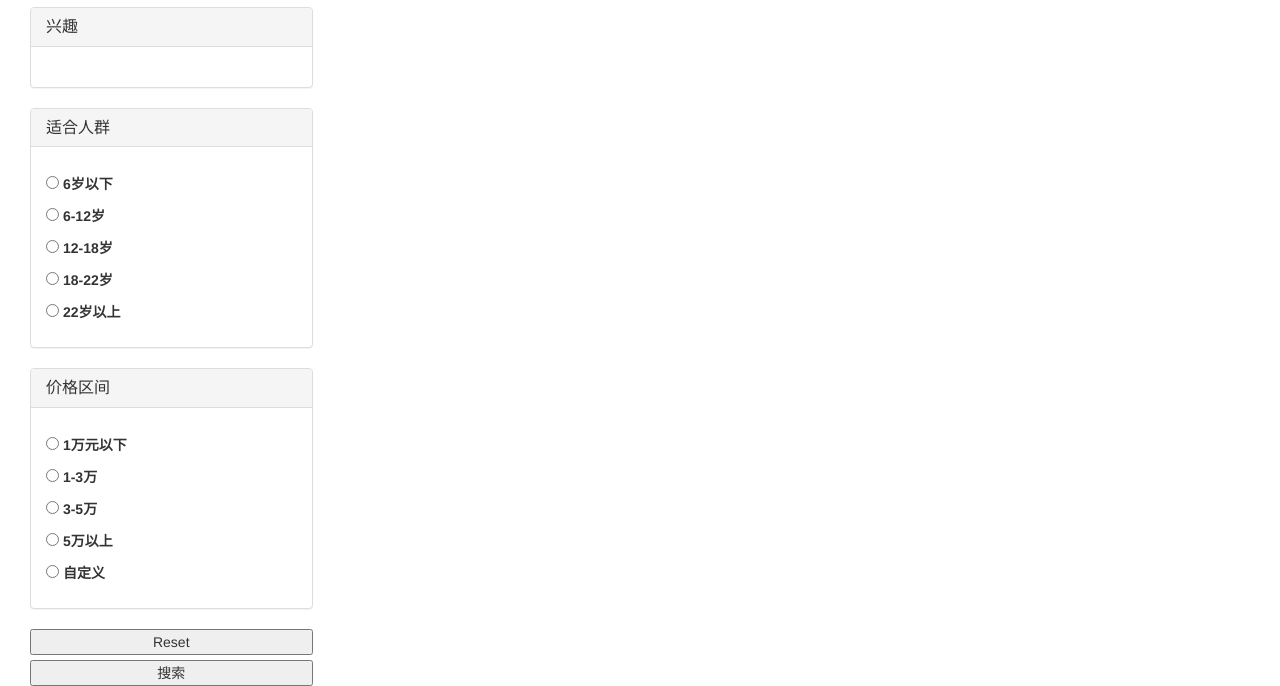
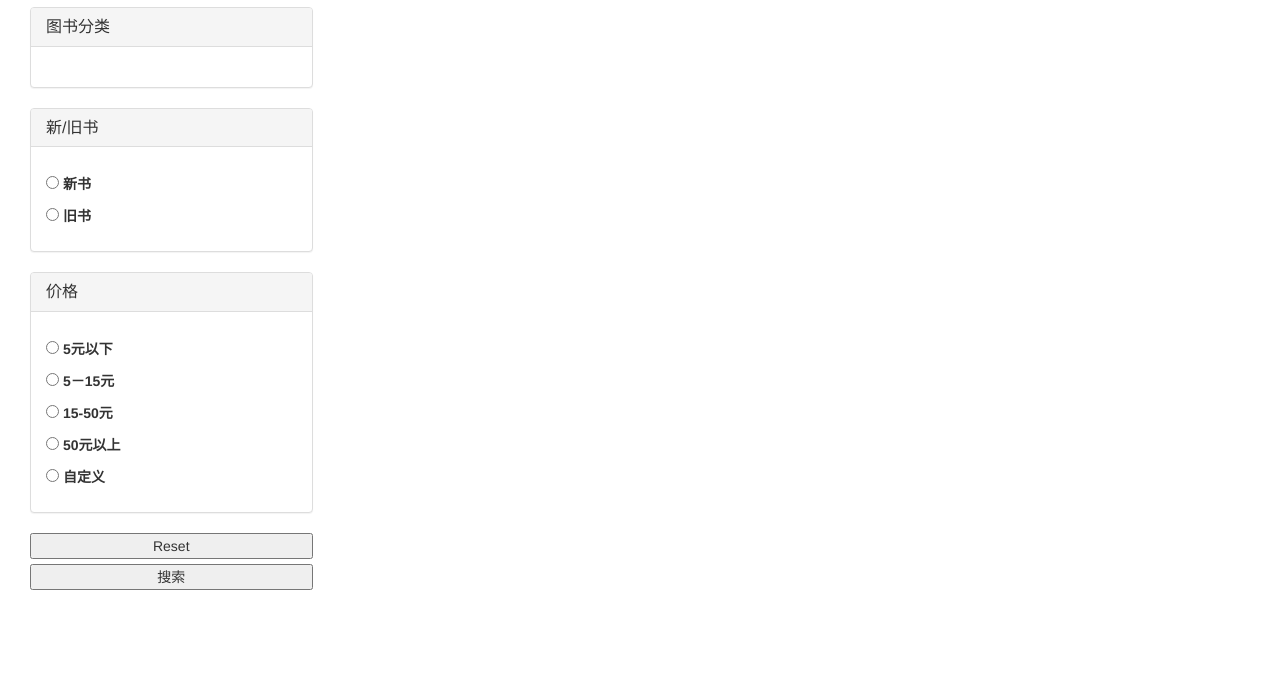
Before and after one commit to Liling-Wang/SecondhandBookProject, a website: page src/index.html at #/searchPage in a window 1280 px wide. Shown: the part 131-817 px from the top of the page. Drawn offline with Linux system fonts and the light colour scheme.

Commit message:
modify searchPage, app and dao

```diff
--- a/dao/UserDAO.js
+++ b/dao/UserDAO.js
@@ -4,6 +4,7 @@
 var db = require('./connection/MysqlDb.js');
 
 function queryUser(params, callback){
+    console.log("in query user");
     var query = "select * from register where id is not null";
     var paramArray=[], i=0;
     if(params.email){
@@ -19,10 +20,7 @@ function queryUser(params, callback){
         query = query + " and name = ? "
         paramArray[i++] = params.name;
     }
-   // if(params.password){
-       // query = query + " and password = ? "
-       // paramArray[i++] = params.password;
-   // }
+
     query = query + " order by id desc ";
     db.dbQuery(query, paramArray, function(error, rows){
        console.log('queryUser');
--- a/server.js
+++ b/server.js
@@ -58,9 +58,9 @@ function createServer(){
     }));
 
 
-    server.post({path:'/liling/api/user/do/login', contentType:'application/json'}, login.custLogin);
-    server.post({path:'/liling/api/sms/:email/sign',contentType:'application/json'}, sms.sendSignInSms);
-    server.post({path:'/liling/api/addCustomer',contentType:'application/json'}, customer.addCustomer);
+    server.post({path:'/lilingw/api/user/do/login', contentType:'application/json'}, login.custLogin);
+    server.post({path:'/lilingw/api/sms/:email/sign',contentType:'application/json'}, sms.sendSignInSms);
+    server.post({path:'/lilingw/api/addCustomer',contentType:'application/json'}, customer.addCustomer);
     server.on('NotFound', function (req, res, next) {
         console.log("not found error");
         res.send(404);
--- a/src/public/web/customer/controller/home_controller.js
+++ b/src/public/web/customer/controller/home_controller.js
@@ -57,6 +57,7 @@ app.controller("homeController", ['$rootScope','$scope','$Ajax',
         }
 
         $scope.onLogin = function(){
+
             if($scope.email == null || $scope.email ==''){
                 WarningBox(result.msg);
             }else if($scope.password == null || $scope.password == ''){
@@ -67,6 +68,7 @@ app.controller("homeController", ['$rootScope','$scope','$Ajax',
                     password:$scope.password
                 }
                 $Ajax.post('/user/do/login',params).then(function(result){
+                    console.log("result",result);
                     if(result.success){
                         console.log('successful to log in');
                         $.cookie('userId', result.userId,{path:'/',expires: 30});
@@ -74,9 +76,12 @@ app.controller("homeController", ['$rootScope','$scope','$Ajax',
                         $.cookie('userStatus', result.userStatus,{path:'/',expires: 30});
                         window.location.href = "/main.html#/searchPage";
                     }else{
+                        console.log("result",result);
+                        console.log("result.success",result.success);
                         console.log('unsuccessful to log in');
                     }
                 }).catch(function (error) {
+                    console.log("error", error);
                     console.log('服务器内部错误');
 
                 })
--- a/src/public/web/customer/view/searchPage.html
+++ b/src/public/web/customer/view/searchPage.html
@@ -8,7 +8,7 @@
                         <div class="panel-heading">
                             <h2 class="panel-title">
                                 <a data-toggle="collapse" data-parent="#accordion" href="#collapseOne">
-                                    兴趣
+                                    图书分类
                                     <i class="fa fa-angle-down"></i>
                                 </a>
                             </h2>
@@ -34,7 +34,7 @@
                         <div class="panel-heading">
                             <h2 class="panel-title">
                                 <a data-toggle="collapse" data-parent="#accordion-v2" href="#collapseTwo">
-                                    适合人群
+                                    新/旧书
                                     <i class="fa fa-angle-down"></i>
                                 </a>
                             </h2>
@@ -46,35 +46,14 @@
                                         <label class="checkbox">
                                             <input type="radio" name="checkbox" ng-click="onAge(1)">
                                             <i></i>
-                                            6岁以下
+                                            新书
                                         </label>
                                     </li>
                                     <li>
                                         <label class="checkbox">
                                             <input type="radio" name="checkbox" ng-click="onAge(2)">
                                             <i></i>
-                                            6-12岁
-                                        </label>
-                                    </li>
-                                    <li>
-                                        <label class="checkbox">
-                                            <input type="radio" name="checkbox" ng-click="onAge(3)">
-                                            <i></i>
-                                            12-18岁
-                                        </label>
-                                    </li>
-                                    <li>
-                                        <label class="checkbox">
-                                            <input type="radio" name="checkbox" ng-click="onAge(4)">
-                                            <i></i>
-                                            18-22岁
-                                        </label>
-                                    </li>
-                                    <li>
-                                        <label class="checkbox">
-                                            <input type="radio" name="checkbox" ng-click="onAge(5)">
-                                            <i></i>
-                                            22岁以上
+                                           旧书
                                         </label>
                                     </li>
                                 </ul>
@@ -88,7 +67,7 @@
                         <div class="panel-heading">
                             <h2 class="panel-title">
                                 <a data-toggle="collapse" data-parent="#accordion-v3" href="#collapseThree">
-                                    价格区间
+                                    价格
                                     <i class="fa fa-angle-down"></i>
                                 </a>
                             </h2>
@@ -100,28 +79,28 @@
                                         <label class="checkbox">
                                             <input type="radio" name="moneyCheckbox" ng-click="onMoney(1)">
                                             <i></i>
-                                            1万元以下
+                                            5元以下
                                         </label>
                                     </li>
                                     <li>
                                         <label class="checkbox">
                                             <input type="radio" name="moneyCheckbox" ng-click="onMoney(2)">
                                             <i></i>
-                                            1-3万
+                                            5－15元
                                         </label>
                                     </li>
                                     <li>
                                         <label class="checkbox">
                                             <input type="radio" name="moneyCheckbox" ng-click="onMoney(3)">
                                             <i></i>
-                                            3-5万
+                                            15-50元
                                         </label>
                                     </li>
                                     <li>
                                         <label class="checkbox">
                                             <input type="radio" name="moneyCheckbox" ng-click="onMoney(4)">
                                             <i></i>
-                                            5万以上
+                                            50元以上
                                         </label>
                                     </li>
                                     <li>
--- a/src/public/web/js/service/service.js
+++ b/src/public/web/js/service/service.js
@@ -4,7 +4,7 @@
 app.factory('$Ajax',['$http','$location','$q',function ($http,$location,$q) {
 
     var _this = {};
-    _this.ADMIN_AUTH_NAME = "admin-token";
+   // _this.ADMIN_AUTH_NAME = "admin-token";
 
     _this.setHeader = function(name, value){
         $http.defaults.headers.common[name] =value;
@@ -16,7 +16,7 @@ app.factory('$Ajax',['$http','$location','$q',function ($http,$location,$q) {
     for(var i in fnArray) {
         (function(fn) {
             _this[fn] = function(url,param) {
-                url = 'liling/api' + (url[0]==='/'?'':'/') + url;
+                url = 'lilingw/api' + (url[0]==='/'?'':'/') + url;
                 var deferred = $q.defer();
                 //only 'post,put' need 2nd parameter
                 $http[fn](url,param).success(function(data){
```
Also changed, not shown: app.js (+1 -37 lines), bl/login.js (+12 -2 lines).
